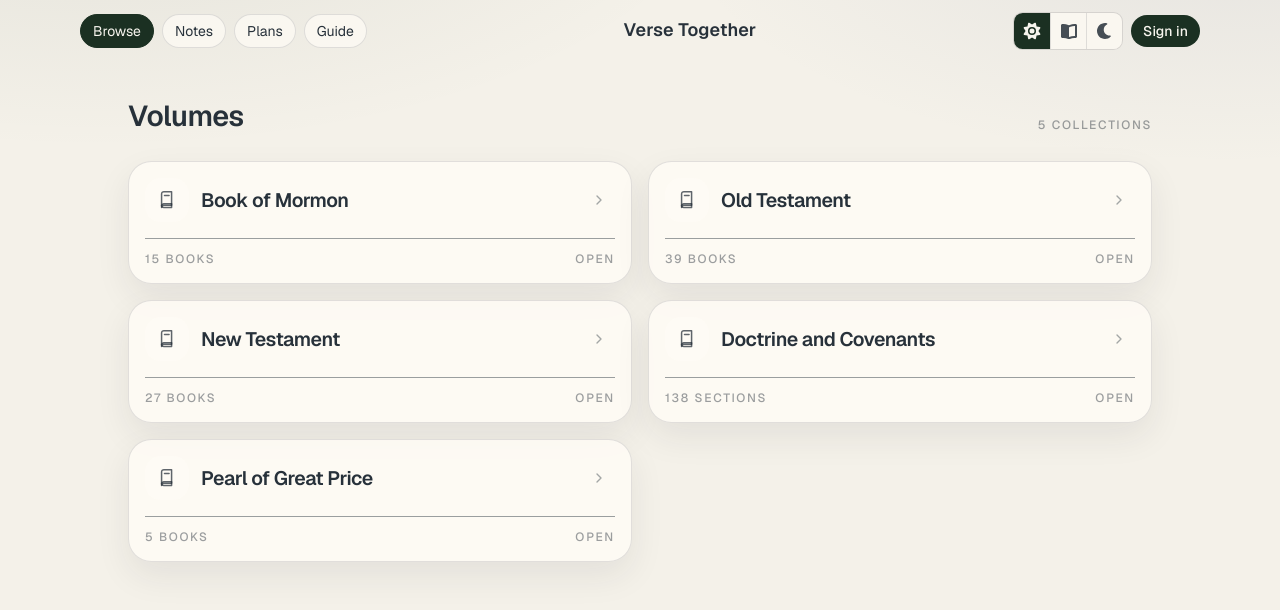
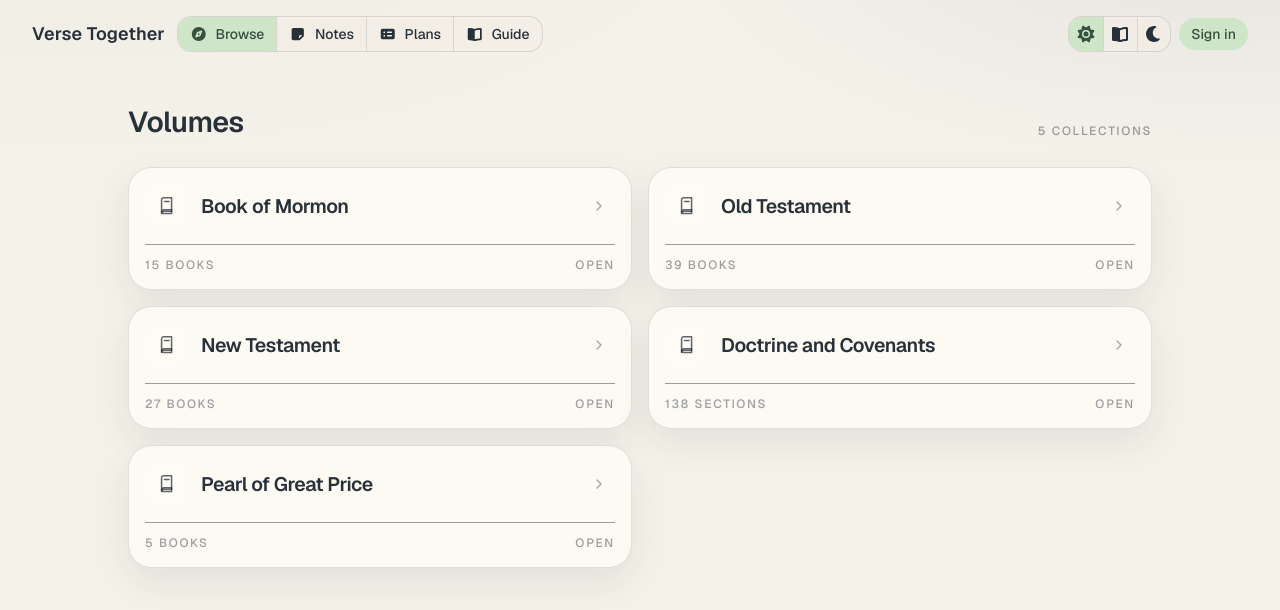
Before and after one commit to NotAKerbal/verse-together, a Next.js app: page /browse in a window 1280 px wide. Shown: the top 610 px of the page. Built offline with nearby package versions, Linux system fonts and the light colour scheme; no server answers.

Commit message:
Refine navigation styling and theme-aware reader highlights

```diff
--- a/src/app/globals.css
+++ b/src/app/globals.css
@@ -11,16 +11,18 @@
   --surface-shadow: 0 14px 34px rgba(33, 42, 48, 0.08);
   --surface-button: rgba(255, 252, 246, 0.68);
   --surface-button-hover: rgba(255, 252, 246, 0.92);
-  --surface-button-active: #1b3022;
-  --surface-button-active-text: #f7f5ee;
-  --accent-primary: #1b3022;
-  --accent-secondary: #59635c;
+  --surface-button-active: #cfe5c8;
+  --surface-button-active-text: #36513f;
+  --accent-primary: #8eae93;
+  --accent-secondary: #6f8572;
   --accent-tertiary: #727996;
   --mobile-nav-shell: rgba(245, 242, 235, 0.92);
   --mobile-nav-ring: rgba(30, 40, 34, 0.08);
-  --mobile-nav-active: #d7ead2;
-  --mobile-nav-active-text: #213b2b;
+  --mobile-nav-active: #d9edd2;
+  --mobile-nav-active-text: #36513f;
   --mobile-nav-icon: rgba(39, 49, 58, 0.68);
+  --footnote-highlight: rgba(158, 206, 154, 0.5);
+  --footnote-highlight-active: rgba(129, 184, 126, 0.68);
 }
 
 @theme inline {
@@ -50,6 +52,8 @@
   --mobile-nav-active: #cfe5c8;
   --mobile-nav-active-text: #18271d;
   --mobile-nav-icon: rgba(237, 240, 234, 0.76);
+  --footnote-highlight: rgba(110, 144, 210, 0.28);
+  --footnote-highlight-active: rgba(126, 162, 232, 0.4);
 }
 
 [data-theme="sepia"] {
@@ -64,6 +68,8 @@
   --surface-button-hover: rgba(255, 245, 224, 0.92);
   --surface-button-active: rgba(110, 78, 42, 0.9);
   --surface-button-active-text: #fff8ea;
+  --footnote-highlight: rgba(168, 124, 82, 0.3);
+  --footnote-highlight-active: rgba(141, 99, 59, 0.44);
 }
 
 body {
@@ -119,10 +125,11 @@ body {
   display: inline-flex;
   align-items: center;
   border: 1px solid var(--surface-border);
-  border-radius: 0.6rem;
+  border-radius: 0.9rem;
   overflow: hidden;
   padding: 0;
   background: var(--surface-card-soft);
+  box-shadow: inset 0 1px 0 rgba(255, 255, 255, 0.16);
 }
 
 .segmented-control-button {
@@ -133,8 +140,10 @@ body {
   padding: 0 0.75rem;
   border: 0;
   border-radius: 0;
-  background: var(--surface-button);
+  background: transparent;
   color: inherit;
+  text-decoration: none;
+  white-space: nowrap;
   transition: background-color 160ms ease, color 160ms ease;
 }
 
--- a/src/components/ChapterReader.tsx
+++ b/src/components/ChapterReader.tsx
@@ -1126,11 +1126,12 @@ export default function ChapterReader({
         parts.push(
           <span
             key={`fn-${v.verse}-${idx}-${start}-${displayEnd}`}
-            className={`rounded px-0.5 cursor-pointer ${
-              isActiveFootnote
-                ? "bg-amber-300/70 dark:bg-amber-400/35"
-                : "bg-sky-200/50 dark:bg-sky-400/25"
-            }`}
+            className="rounded px-0.5 cursor-pointer"
+            style={{
+              backgroundColor: isActiveFootnote
+                ? "var(--footnote-highlight-active)"
+                : "var(--footnote-highlight)",
+            }}
             onClick={(e) => {
               e.stopPropagation();
               setOpenCitations(false);
--- a/src/components/Navbar.tsx
+++ b/src/components/Navbar.tsx
@@ -4,6 +4,14 @@ import Link from "next/link";
 import { useEffect, useState } from "react";
 import { usePathname } from "next/navigation";
 import { SignInButton, UserButton } from "@clerk/nextjs";
+import { FontAwesomeIcon } from "@fortawesome/react-fontawesome";
+import {
+  faBookOpen,
+  faCompass,
+  faFolderTree,
+  faNoteSticky,
+  faRectangleList,
+} from "@fortawesome/free-solid-svg-icons";
 import MobileNavDrawer from "@/components/MobileNavDrawer";
 import ThemeSelect from "@/components/ThemeSelect";
 import { useAdminStatus, useAuth } from "@/lib/auth";
@@ -38,6 +46,13 @@ export default function Navbar() {
   const navItems = isAdmin
     ? [...primaryNavItems, { href: "/resources/manage", label: "Resources" }]
     : primaryNavItems;
+  const navIcons = {
+    Browse: faCompass,
+    Notes: faNoteSticky,
+    Plans: faRectangleList,
+    Guide: faBookOpen,
+    Resources: faFolderTree,
+  } as const;
 
   useEffect(() => {
     async function syncCurrentUser() {
@@ -59,8 +74,8 @@ export default function Navbar() {
   return (
     <>
       <header className="app-header w-full">
-        <div className="mx-auto grid max-w-6xl grid-cols-[32px_1fr_32px] items-center gap-2 px-4 py-1.5 sm:flex sm:justify-between sm:gap-3 sm:py-3">
-          <div className="flex items-center gap-3 sm:gap-5">
+        <div className="mx-auto grid w-full grid-cols-[32px_minmax(0,1fr)_32px] items-center gap-2 px-4 py-2 sm:grid-cols-[minmax(0,1fr)_auto] sm:gap-4 sm:px-6 sm:py-4 lg:px-8">
+          <div className="flex min-w-0 items-center gap-3 sm:justify-self-start">
             <button
               className="inline-flex h-8 w-8 items-center justify-center text-[color:var(--foreground)] sm:hidden"
               aria-label="Open menu"
@@ -68,38 +83,39 @@ export default function Navbar() {
             >
               <MenuIcon />
             </button>
-            <nav className="hidden sm:flex items-center gap-2">
+            <Link
+              href="/"
+              className="px-2 text-center text-[1.1rem] leading-none font-semibold tracking-[0.01em] sm:px-0 sm:text-lg"
+            >
+              Verse Together
+            </Link>
+            <nav className="hidden min-w-0 sm:flex items-center overflow-x-auto no-scrollbar" aria-label="Primary">
+              <div className="segmented-control">
                 {navItems.map((item) => {
                   const active = isPathActive(pathname, item.href);
                   const href = item.href === "/browse" ? browseHref : item.href;
+                  const icon = navIcons[item.label as keyof typeof navIcons];
                   return (
                     <Link
                       key={item.href}
                       href={href}
-                    className={`inline-flex items-center rounded-full border px-3 py-1.5 text-sm transition-colors ${
-                      active
-                        ? "border-[color:var(--surface-button-active)] bg-[color:var(--surface-button-active)] text-[color:var(--surface-button-active-text)]"
-                        : "border-[color:var(--surface-border)] bg-[color:var(--surface-button)] hover:bg-[color:var(--surface-button-hover)]"
-                    }`}
+                      data-active={active ? "true" : "false"}
+                      className="segmented-control-button h-[2.1rem] w-[2.1rem] justify-center gap-2 px-0 text-sm font-medium xl:h-auto xl:w-auto xl:px-4"
+                      aria-current={active ? "page" : undefined}
+                      aria-label={item.label}
+                      title={item.label}
                     >
-                    {item.label}
+                      <FontAwesomeIcon icon={icon} className="h-[0.95rem] w-[0.95rem]" />
+                      <span className="hidden xl:inline">{item.label}</span>
                     </Link>
                   );
                 })}
+              </div>
             </nav>
           </div>
 
-          <div className="flex justify-center sm:block">
-            <Link
-              href="/"
-              className="text-center text-[1.1rem] font-semibold tracking-[0.01em] leading-none sm:text-left sm:text-lg"
-            >
-              Verse Together
-            </Link>
-          </div>
-
-          <div className="hidden sm:flex items-center gap-2">
-            <ThemeSelect />
+          <div className="hidden min-w-0 sm:flex items-center justify-self-end gap-2">
+            <ThemeSelect compact />
             {user ? (
               <UserButton
                 appearance={{
--- a/src/components/ScriptureQuickNav.tsx
+++ b/src/components/ScriptureQuickNav.tsx
@@ -1,5 +1,7 @@
 "use client";
 
+import { faMagnifyingGlass } from "@fortawesome/free-solid-svg-icons";
+import { FontAwesomeIcon } from "@fortawesome/react-fontawesome";
 import { useEffect, useMemo, useRef, useState } from "react";
 import { usePathname, useRouter } from "next/navigation";
 import { getQuickNavSuggestions } from "@/lib/scriptureQuickNav";
@@ -168,7 +170,7 @@ export default function ScriptureQuickNav({ currentVolume, currentBook, verses =
         onClick={() => setOpen((prev) => !prev)}
         className="inline-flex items-center justify-center w-8 h-8 rounded-md border surface-card backdrop-blur"
       >
-        🔎
+        <FontAwesomeIcon icon={faMagnifyingGlass} className="h-3.5 w-3.5" />
       </button>
 
       {open ? (
--- a/src/components/ThemeSelect.tsx
+++ b/src/components/ThemeSelect.tsx
@@ -19,6 +19,8 @@ const options = [
 
 export default function ThemeSelect({ compact = false }: Props) {
   const [theme, setTheme] = useState<AppTheme>("light");
+  const buttonClassName = compact ? "segmented-control-button h-[2.1rem] w-[2.1rem] p-0" : "segmented-control-button h-9 w-9 p-0";
+  const iconClassName = compact ? "h-[0.95rem] w-[0.95rem]" : "h-[18px] w-[18px]";
 
   useEffect(() => {
     const next = resolveTheme();
@@ -64,9 +66,9 @@ export default function ThemeSelect({ compact = false }: Props) {
                 saveTheme(opt.value);
                 window.dispatchEvent(new Event(THEME_CHANGE_EVENT));
               }}
-              className="segmented-control-button h-9 w-9 p-0"
+              className={buttonClassName}
             >
-              <FontAwesomeIcon icon={opt.icon} className="h-[18px] w-[18px]" />
+              <FontAwesomeIcon icon={opt.icon} className={iconClassName} />
               <span className="sr-only">{opt.label}</span>
             </button>
           );
```
Also changed, not shown: .code-app/attachments/f76e69a0-8289-4657-867e-2e1f9884711c/1774488309514-1-image.png (added), .code-app/attachments/f76e69a0-8289-4657-867e-2e1f9884711c/1774488794879-1-image.png (added). Lines whose indentation alone changed are shown as unchanged.
